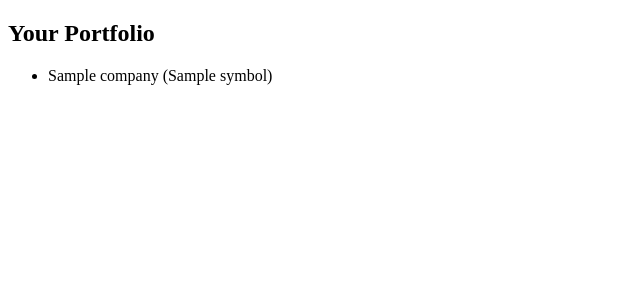
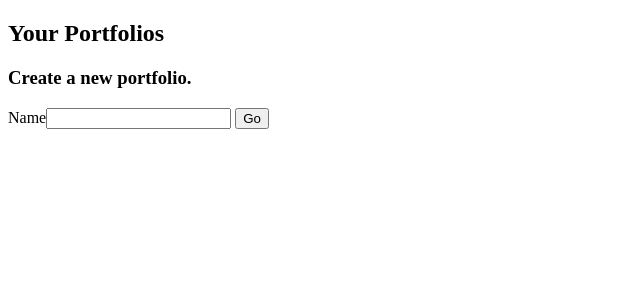
Before and after one commit to scott-currie/stock_portfolio, a Python web app: template src/templates/portfolio/portfolio.html in a window 1280 px wide. Shown: the part 70-370 px from the top of the page, without its empty margins (0-640 px from the left). Run offline with Jinja, Linux system fonts and the light colour scheme; the template is opened without the code that fills it: most values are stand-ins (such as "Sample title", 1, 10 or a date in 2020); form fields are guessed from the names that the template uses.

Commit message:
Added portfolio add form

```diff
--- a/src/templates/portfolio/portfolio.html
+++ b/src/templates/portfolio/portfolio.html
@@ -1,11 +1,25 @@
 {% extends "base.html" %}
 
-
 {% block content %}
-<h2>Your Portfolio</h2>
+<div class="container">
+<h2>Your Portfolios</h2>
+  <div>
+    <h3>Create a new portfolio.</h3>
+    <form action="{{ url_for('.portfolio_detail')}}" method="POST">
+      {{ form.hidden_tag() }}
+      {{ form.name.label }}{{ form.name(size=20) }}
+      <input type="submit" name="create_portfolio" id="create_portfolio" value="Go">
+    </form>
+  </div>
+</div>
 <ul>
-{% for company in companies %}
-  <li><p>{{ company.companyName }} ({{ company.symbol }})</p></li>
+{% for portfolio in get_portfolios() %}
+  <h3>{{ portfolio.name }}</h3>
+    <ul>
+    {% for company in portfolio.companies %}
+      <li><p>{{ company }} ({{ None }})</p></li>
+    {% endfor %}
+  </ul>
 {% endfor %}
-</ol>
+</ul>
 {% endblock content %}
```
